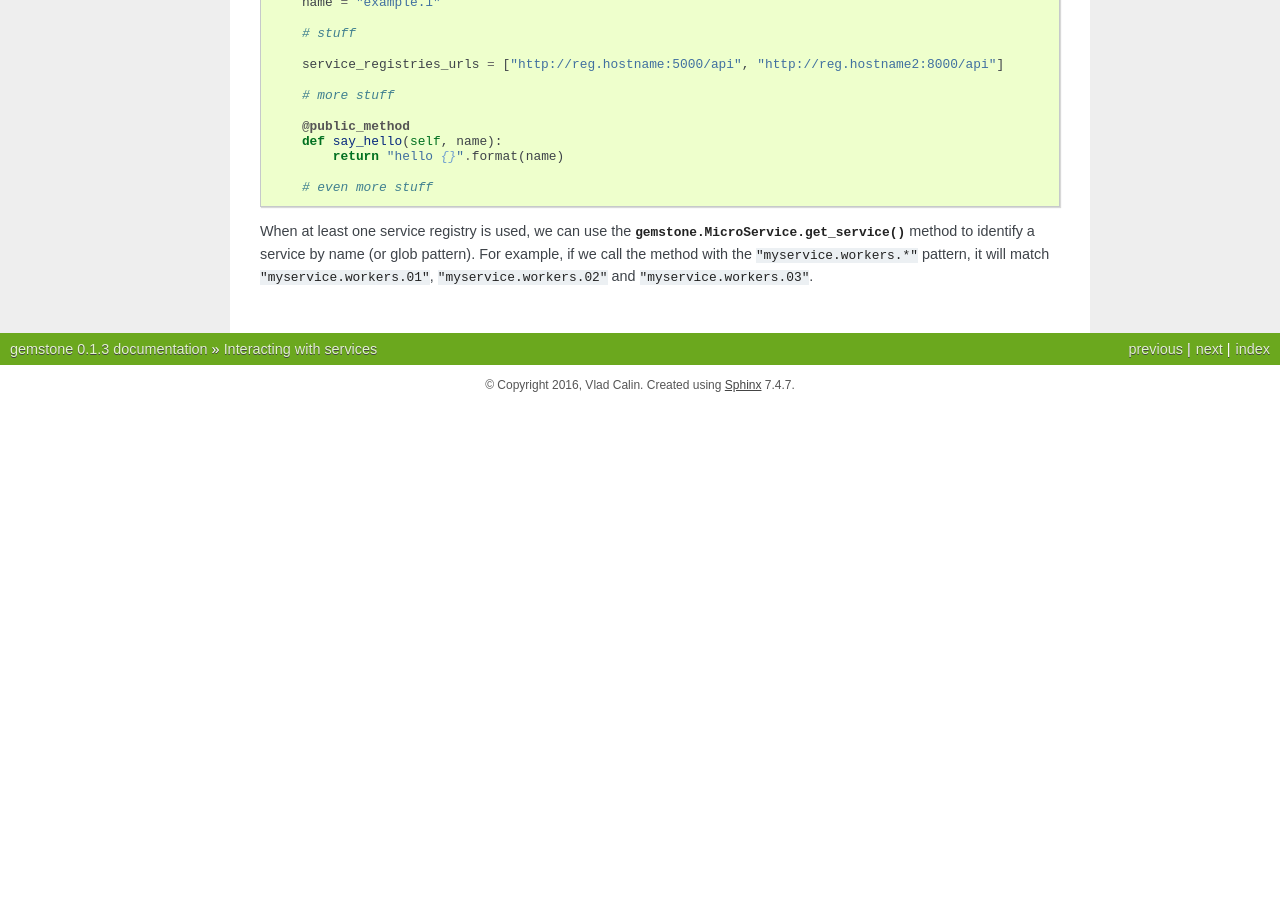
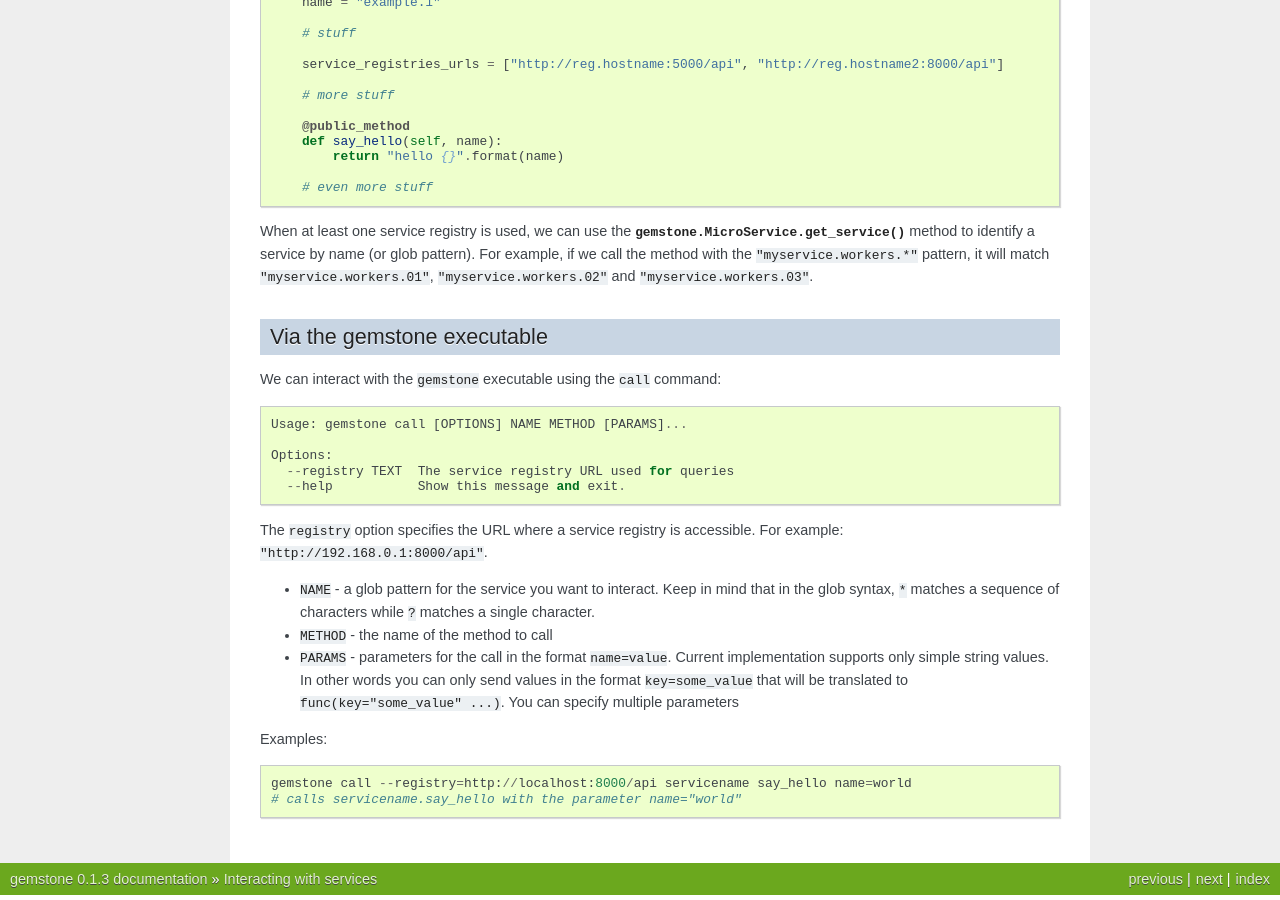
Before and after one commit to vladcalin/gemstone, a Sphinx documentation site: the page built from docs/interacting_with_services.rst, in a window 1280 px wide and 900 px high, scrolled down 1586 px. Built offline with Sphinx 7.4.7, drawn with Linux system fonts in a browser that asks for light colours; before the commit the page ends 1991 px from its top, so only the background shows below that; some of the changed text lies outside the part shown.

Commit message:
updated docs

```diff
--- a/docs/interacting_with_services.rst
+++ b/docs/interacting_with_services.rst
@@ -105,3 +105,31 @@ Example::
 When at least one service registry is used, we can use the :py:meth:`gemstone.MicroService.get_service` method
 to identify a service by name (or glob pattern). For example, if we call the method with the ``"myservice.workers.*"``
 pattern, it will match ``"myservice.workers.01"``, ``"myservice.workers.02"`` and ``"myservice.workers.03"``.
+
+
+Via the gemstone executable
+---------------------------
+
+We can interact with the ``gemstone`` executable using the ``call`` command:
+
+::
+
+    Usage: gemstone call [OPTIONS] NAME METHOD [PARAMS]...
+
+    Options:
+      --registry TEXT  The service registry URL used for queries
+      --help           Show this message and exit.
+
+The ``registry`` option specifies the URL where a service registry is accessible. For example: ``"http://192.168.0.1:8000/api"``.
+
+- ``NAME`` - a glob pattern for the service you want to interact. Keep in mind that in the glob syntax, ``*`` matches
+  a sequence of characters while ``?`` matches a single character.
+- ``METHOD`` - the name of the method to call
+- ``PARAMS`` - parameters for the call in the format ``name=value``. Current implementation supports only simple
+  string values. In other words you can only send values in the format ``key=some_value`` that will be translated
+  to ``func(key="some_value" ...)``. You can specify multiple parameters
+
+Examples::
+
+    gemstone call --registry=http://localhost:8000/api servicename say_hello name=world
+    # calls servicename.say_hello with the parameter name="world"
```
Also changed, not shown: docs/creating_a_service.rst (+0 -8 lines), 1 other file.
